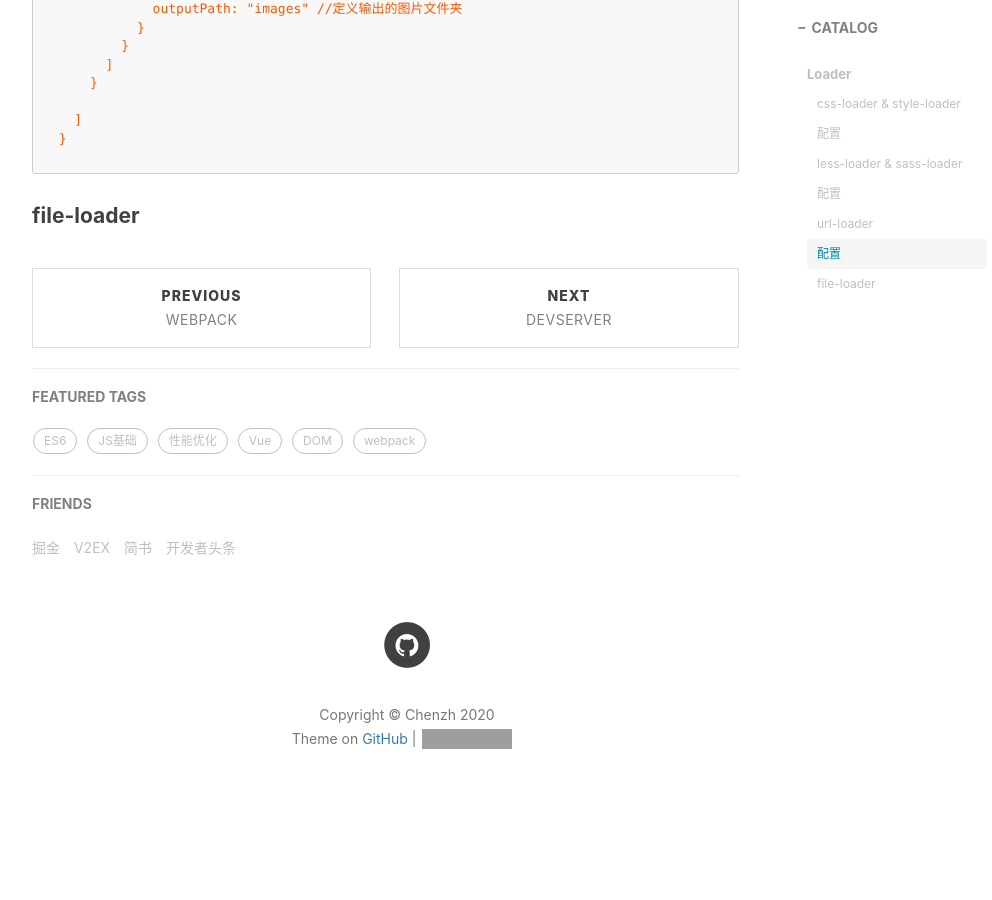
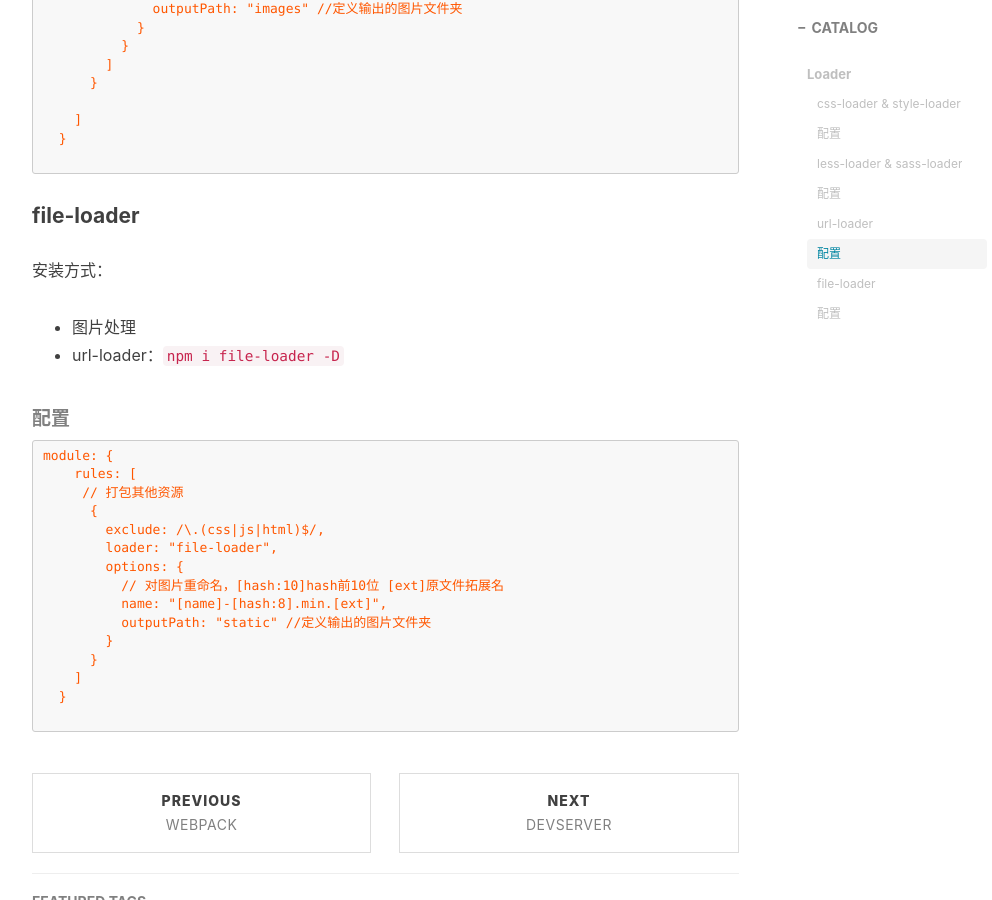
Before and after one commit to Bittersweet-Chocolate/Bittersweet-Chocolate.github.io, a Jekyll site: the page built from _posts/Webpack/2020-06-08-Loader.md, in a window 1280 px wide and 900 px high, scrolled down 2804 px. Shown: the whole window, without its empty margins (233-1225 px from the left). Built offline with Jekyll 4.4.1, drawn with Linux system fonts in a browser that asks for light colours; nearby versions of some CDN libraries; comment, search, counter and statistics services are not loaded; before the commit the page ends 3619 px from its top, so only the background shows below that; grey boxes are pictures that could not be loaded.

Commit message:
file loader

````diff
--- a/_posts/Webpack/2020-06-08-Loader.md
+++ b/_posts/Webpack/2020-06-08-Loader.md
@@ -131,3 +131,29 @@ module: {
 ```
 
 #### file-loader
+
+安装方式：
+
+* 图片处理
+* url-loader：`npm i file-loader -D`
+
+
+##### 配置
+
+```
+module: {
+    rules: [
+     // 打包其他资源
+      {
+        exclude: /\.(css|js|html)$/,
+        loader: "file-loader",
+        options: {
+          // 对图片重命名，[hash:10]hash前10位 [ext]原文件拓展名
+          name: "[name]-[hash:8].min.[ext]",
+          outputPath: "static" //定义输出的图片文件夹
+        }
+      }
+    ]
+  }
+
+```
````
